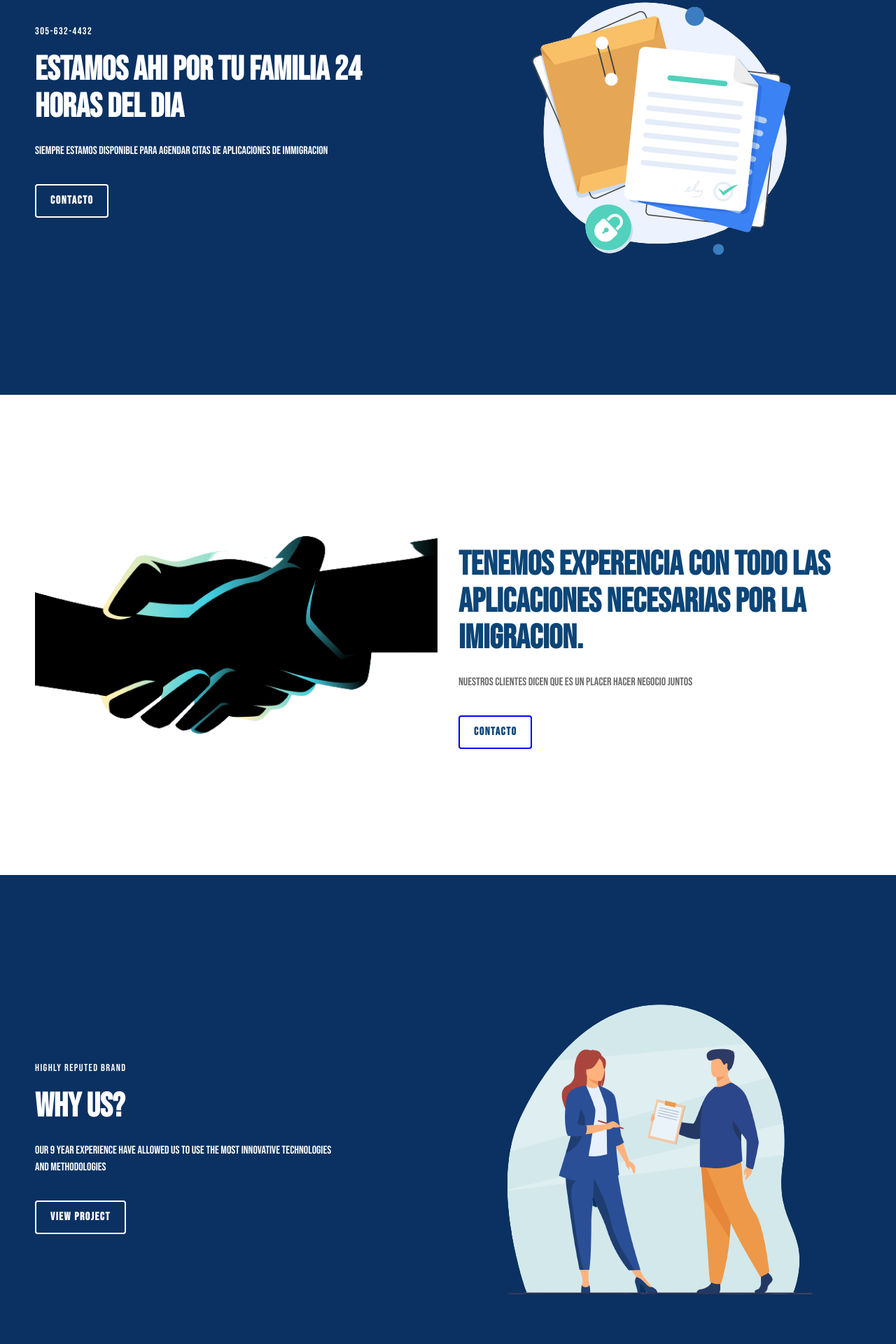
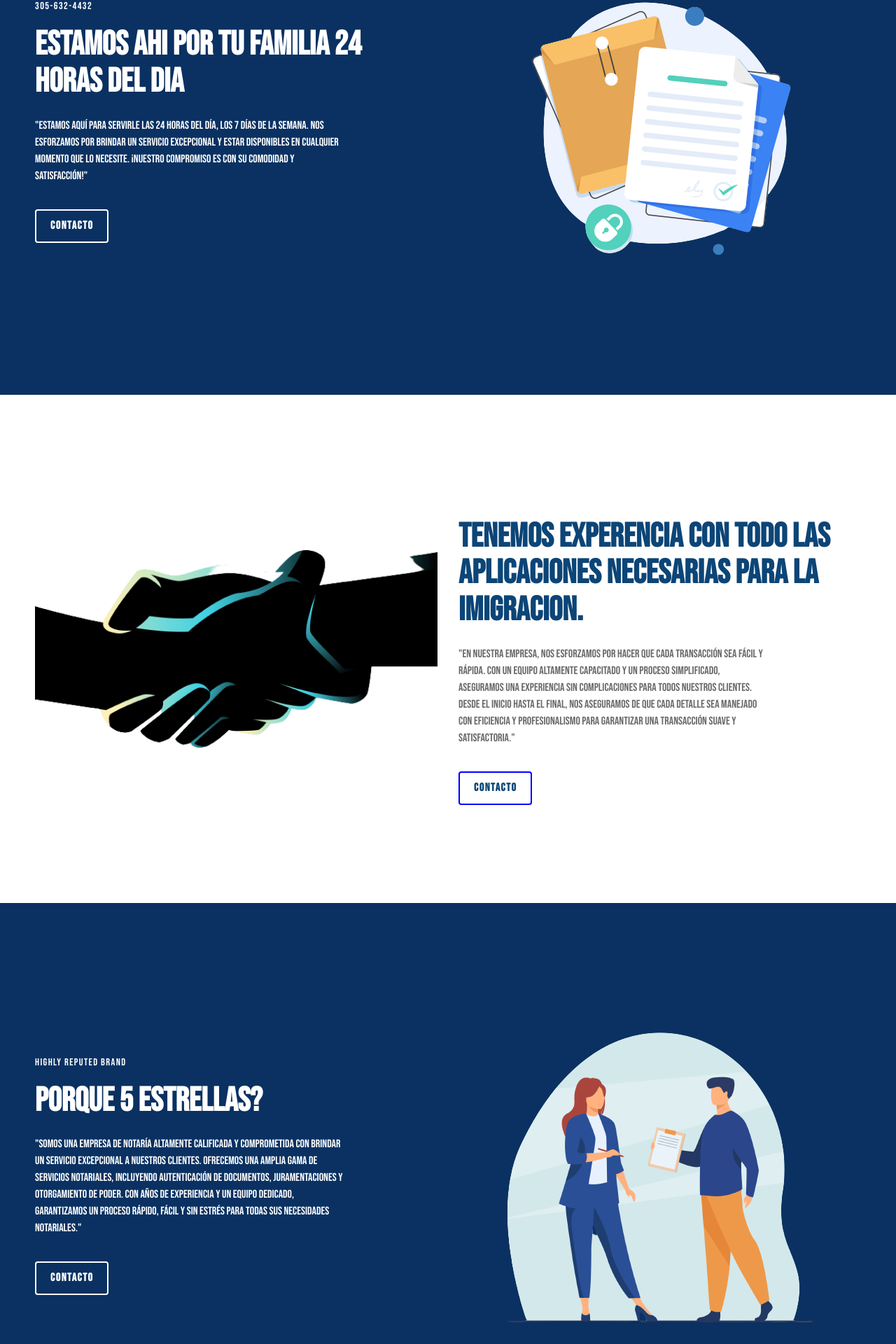
Before and after one commit to JR132662/websitetramites, a React (Create React App) app in the folder my-app/: page / in a window 1280 px wide. Shown: the part 3599-5519 px from the top of the page at 70% size. Built offline with nearby package versions, Linux system fonts and the light colour scheme; a web font is replaced by a local one.

Commit message:
saved new text

```diff
--- a/my-app/src/Data/HeroData.js
+++ b/my-app/src/Data/HeroData.js
@@ -5,7 +5,7 @@ export const heroOne = {
 		text: '305-632-4432',
 	},
 	headline: "Estamos ahi por tu familia 24 horas del dia",
-	description: 'Siempre estamos disponible para agendar citas de aplicaciones de immigracion',
+	description: '"Estamos aquí para servirle las 24 horas del día, los 7 días de la semana. Nos esforzamos por brindar un servicio excepcional y estar disponibles en cualquier momento que lo necesite. ¡Nuestro compromiso es con su comodidad y satisfacción!"',
 	buttonLabel: 'Contacto',
 	imgStart: 'start',
 	img: './assets/104.jpg',
@@ -18,8 +18,8 @@ export const heroTwo = {
 	topLine: {
 		text: 'Negocio facil y rapido',
 	},
-	headline: 'Tenemos experencia con todo las aplicaciones necesarias por la imigracion.',
-	description: 'nuestros clientes dicen que es un placer hacer negocio juntos',
+	headline: 'Tenemos experencia con todo las aplicaciones necesarias para la imigracion.',
+	description: '"En nuestra empresa, nos esforzamos por hacer que cada transacción sea fácil y rápida. Con un equipo altamente capacitado y un proceso simplificado, aseguramos una experiencia sin complicaciones para todos nuestros clientes. Desde el inicio hasta el final, nos aseguramos de que cada detalle sea manejado con eficiencia y profesionalismo para garantizar una transacción suave y satisfactoria."',
 	buttonLabel: 'contacto',
 
 	linkTo: '/more',
@@ -34,10 +34,10 @@ export const heroThree = {
 	topLine: {
 		text: 'Highly reputed brand',
 	},
-	headline: 'Why us? ',
+	headline: 'porque 5 Estrellas? ',
 	description:
-		'Our 9 year experience have allowed us to use the most innovative technologies and methodologies',
-	buttonLabel: 'View Project',
+		'"Somos una empresa de notaría altamente calificada y comprometida con brindar un servicio excepcional a nuestros clientes. Ofrecemos una amplia gama de servicios notariales, incluyendo autenticación de documentos, juramentaciones y otorgamiento de poder. Con años de experiencia y un equipo dedicado, garantizamos un proceso rápido, fácil y sin estrés para todas sus necesidades notariales."',
+	buttonLabel: 'Contacto',
 
 	linkTo: '/download',
 	imgStart: '',
```
